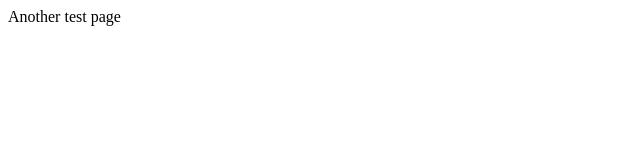
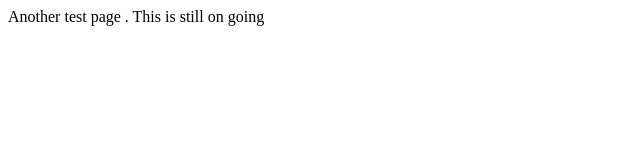
Before and after one commit to shegoj/techbleat-website, a plain HTML site: page about.html in a window 1280 px wide. Shown: the whole page, without its empty margins (0-640 px from the left). Drawn offline with Linux system fonts and the light colour scheme.

Commit message:
updated my code

```diff
--- a/about.html
+++ b/about.html
@@ -1,6 +1,6 @@
 <html>
     <title>About Us</title>
     <body>
-        Another test page
+        Another test page . This is still on going
     </body>
 </html>
```
